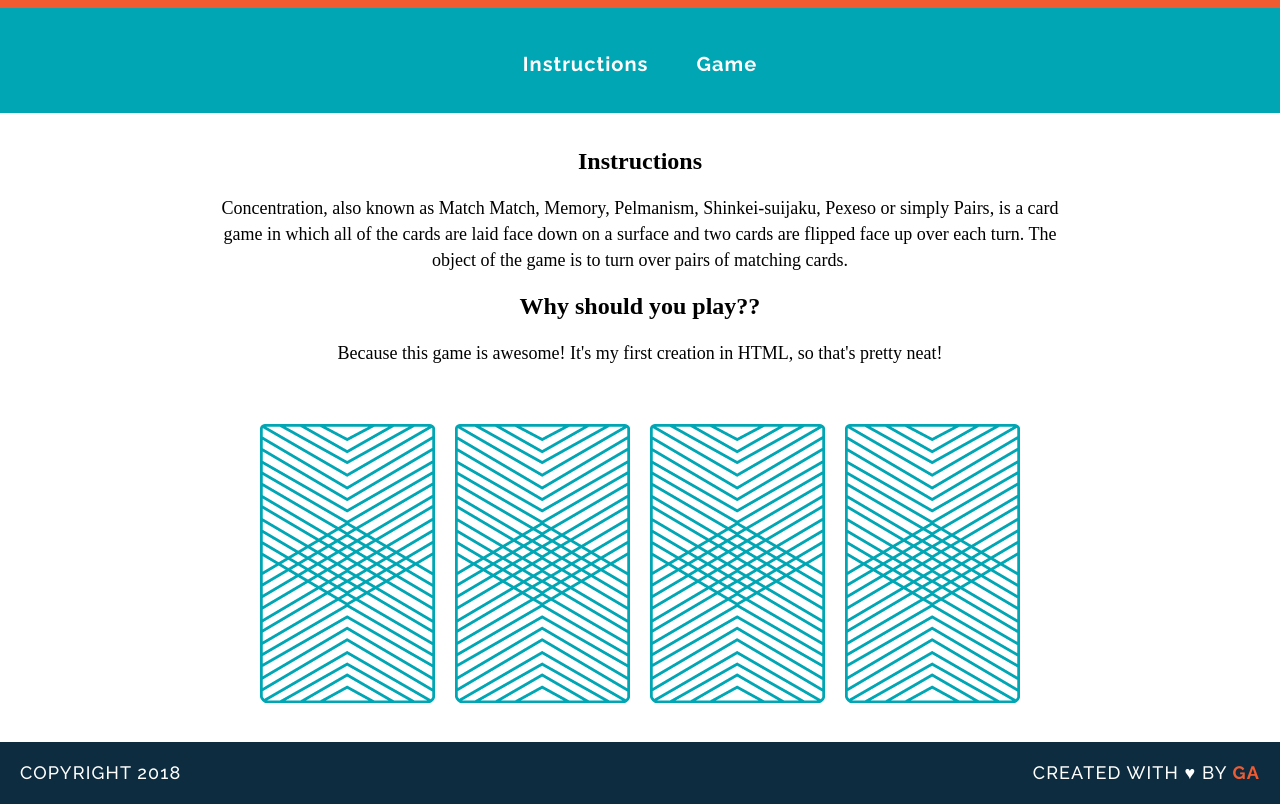
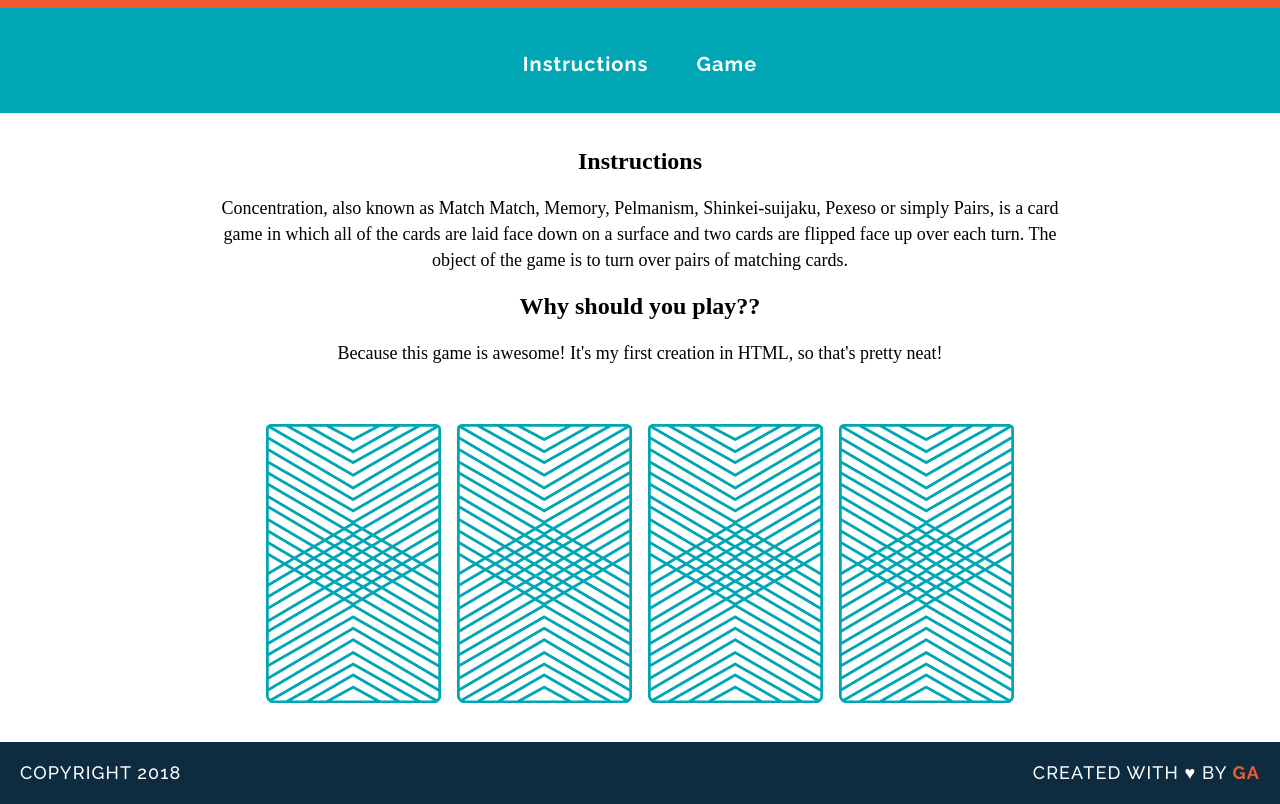
Before and after one commit to DanNissen/wdi-fundamentals-memorygame, a plain HTML site: page index.html in a window 1280 px wide. Shown: the part 105-909 px from the top of the page. Drawn offline with Linux system fonts and the light colour scheme; a web font is replaced by a local one.

Commit message:
created game logic

```diff
--- a/index.html
+++ b/index.html
@@ -20,12 +20,7 @@
 		<p>Concentration, also known as Match Match, Memory, Pelmanism, Shinkei-suijaku, Pexeso or simply Pairs, is a card game in which all of the cards are laid face down on a surface and two cards are flipped face up over each turn. The object of the game is to turn over pairs of matching cards.</p>
 		<h2>Why should you play??</h2>
 		<p>Because this game is awesome! It's my first creation in HTML, so that's pretty neat!</p>
-		<div id="Game">
-			<img src="images/back.png" alt="Queen of Diamonds">
-			<img src="images/back.png" alt="Queen of Hearts">
-			<img src="images/back.png" alt="King of Diamonds">
-			<img src="images/back.png" alt="King of Hearts">
-		</div>
+		<div id="game-board" class="board clearfix"></div>
 	</main>
 	<footer class="clearfix">
 		<p class="copyright">Copyright 2018</p>
--- a/js/main.js
+++ b/js/main.js
@@ -34,14 +34,25 @@ var checkForMatch = function(){
 }
 
 //function to store logic of when user flips card
-var flipCard = function(cardId){
+var flipCard = function(){
+	var cardId = this.getAttribute('data-id');
 	console.log("User Fliped " + cards[cardId].rank);
 	console.log("User Fliped " + cards[cardId].suit);
 	console.log("User Fliped " + cards[cardId].cardImage);
 	cardsInPlay.push(cards[cardId].rank);
+	this.setAttribute('src', cards[cardId].cardImage)
 	if (cardsInPlay.length === 2) {
 		checkForMatch();}
 	}
 
-flipCard(0);
-flipCard(2);
+var createBoard = function(){
+	for (var i=0; i < cards.length; i++){
+		var cardElement = document.createElement('img');
+		cardElement.setAttribute('src', 'images/back.png');
+		cardElement.setAttribute('data-id', i);
+		cardElement.addEventListener("click", flipCard);
+		document.getElementById('game-board').appendChild(cardElement);
+	}
+}
+
+createBoard();
```
